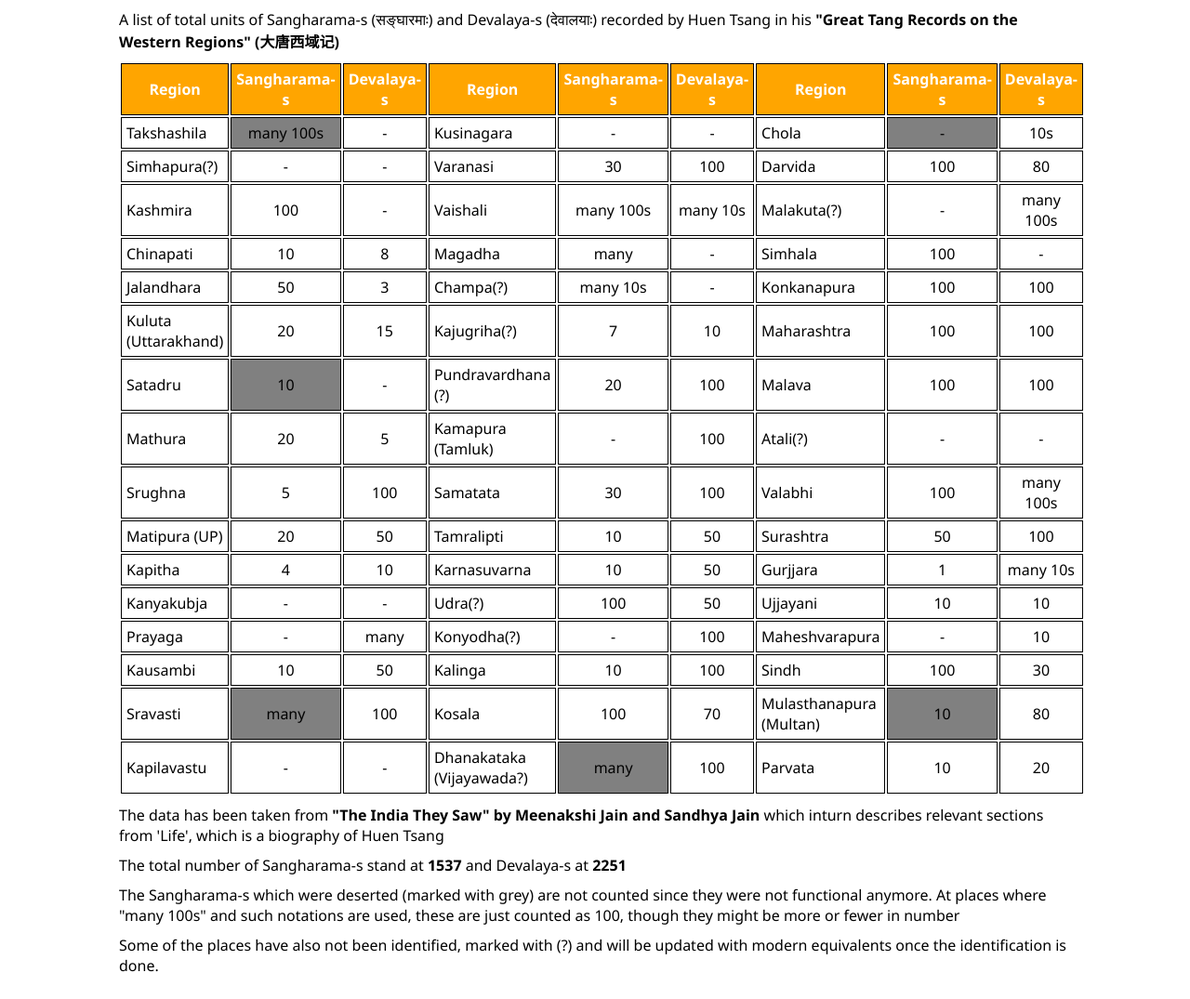
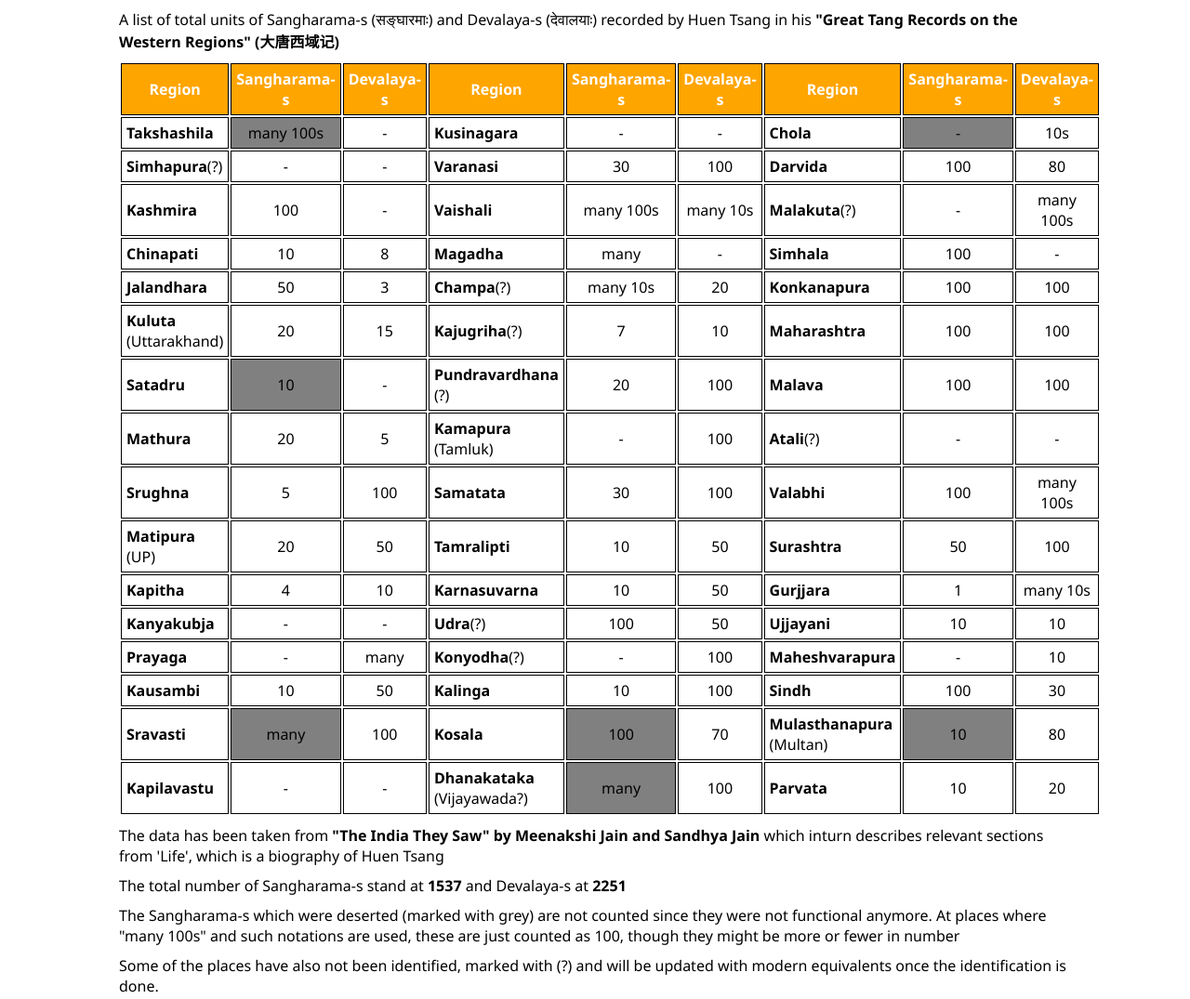
Before and after one commit to raunackt/HuenTsangTemplesCount, a plain HTML site: page index.html in a window 1280 px wide. Shown: the whole page at 93% size. Drawn offline with Linux system fonts and the light colour scheme.

Commit message:
Add files via upload

```diff
--- a/index.html
+++ b/index.html
@@ -22,7 +22,7 @@
 
       .heatMap th {
         background: orange;
-        word-wrap: break-word;
+        /* word-wrap: break-word; */
         text-align: center;
         color: white;
         border: solid 1px black;
@@ -48,6 +48,9 @@
         background: grey;
       }
       .heatMap tr:nth-child(16) td:nth-child(2) {
+        background: grey;
+      }
+      .heatMap tr:nth-child(16) td:nth-child(5) {
         background: grey;
       }
       .heatMap tr:nth-child(17) td:nth-child(5) {
@@ -86,178 +89,178 @@
           <th>Devalaya-s</th>
         </tr>
         <tr>
-          <td>Takshashila</td>
+          <td><strong>Takshashila</strong></td>
           <td>many 100s</td>
           <td>-</td>
-          <td>Kusinagara</td>
+          <td><strong>Kusinagara</strong></td>
           <td>-</td>
           <td>-</td>
-          <td>Chola</td>
+          <td><strong>Chola</strong></td>
           <td>-</td>
           <td>10s</td>
         </tr>
         <tr>
-          <td>Simhapura(?)</td>
+          <td><strong>Simhapura</strong>(?)</td>
           <td>-</td>
           <td>-</td>
-          <td>Varanasi</td>
+          <td><strong>Varanasi</strong></td>
           <td>30</td>
           <td>100</td>
-          <td>Darvida</td>
+          <td><strong>Darvida</strong></td>
           <td>100</td>
           <td>80</td>
         </tr>
         <tr>
-          <td>Kashmira</td>
+          <td><strong>Kashmira</strong></td>
           <td>100</td>
           <td>-</td>
-          <td>Vaishali</td>
+          <td><strong>Vaishali</strong></td>
           <td>many 100s</td>
           <td>many 10s</td>
-          <td>Malakuta(?)</td>
+          <td><strong>Malakuta</strong>(?)</td>
           <td>-</td>
           <td>many 100s</td>
         </tr>
         <tr>
-          <td>Chinapati</td>
+          <td><strong>Chinapati</strong></td>
           <td>10</td>
           <td>8</td>
-          <td>Magadha</td>
+          <td><strong>Magadha</strong></td>
           <td>many</td>
           <td>-</td>
-          <td>Simhala</td>
+          <td><strong>Simhala</strong></td>
           <td>100</td>
           <td>-</td>
         </tr>
         <tr>
-          <td>Jalandhara</td>
+          <td><strong>Jalandhara</strong></td>
           <td>50</td>
           <td>3</td>
-          <td>Champa(?)</td>
+          <td><strong>Champa</strong>(?)</td>
           <td>many 10s</td>
-          <td>-</td>
-          <td>Konkanapura</td>
+          <td>20</td>
+          <td><strong>Konkanapura</strong></td>
           <td>100</td>
           <td>100</td>
         </tr>
         <tr>
-          <td>Kuluta (Uttarakhand)</td>
+          <td><strong>Kuluta</strong> (Uttarakhand)</td>
           <td>20</td>
           <td>15</td>
-          <td>Kajugriha(?)</td>
+          <td><strong>Kajugriha</strong>(?)</td>
           <td>7</td>
           <td>10</td>
-          <td>Maharashtra</td>
+          <td><strong>Maharashtra</strong></td>
           <td>100</td>
           <td>100</td>
         </tr>
         <tr>
-          <td>Satadru</td>
+          <td><strong>Satadru</strong></td>
           <td>10</td>
           <td>-</td>
-          <td>Pundravardhana (?)</td>
+          <td><strong>Pundravardhana</strong> (?)</td>
           <td>20</td>
           <td>100</td>
-          <td>Malava</td>
+          <td><strong>Malava</strong></td>
           <td>100</td>
           <td>100</td>
         </tr>
         <tr>
-          <td>Mathura</td>
+          <td><strong>Mathura</strong></td>
           <td>20</td>
           <td>5</td>
-          <td>Kamapura (Tamluk)</td>
+          <td><strong>Kamapura</strong> (Tamluk)</td>
           <td>-</td>
           <td>100</td>
-          <td>Atali(?)</td>
+          <td><strong>Atali</strong>(?)</td>
           <td>-</td>
           <td>-</td>
         </tr>
         <tr>
-          <td>Srughna</td>
+          <td><strong>Srughna</strong></td>
           <td>5</td>
           <td>100</td>
-          <td>Samatata</td>
+          <td><strong>Samatata</strong></td>
           <td>30</td>
           <td>100</td>
-          <td>Valabhi</td>
+          <td><strong>Valabhi</strong></td>
           <td>100</td>
           <td>many 100s</td>
         </tr>
         <tr>
-          <td>Matipura (UP)</td>
+          <td><strong>Matipura</strong> (UP)</td>
           <td>20</td>
           <td>50</td>
-          <td>Tamralipti</td>
+          <td><strong>Tamralipti</strong></td>
           <td>10</td>
           <td>50</td>
-          <td>Surashtra</td>
+          <td><strong>Surashtra</strong></td>
           <td>50</td>
           <td>100</td>
         </tr>
         <tr>
-          <td>Kapitha</td>
+          <td><strong>Kapitha</strong></td>
           <td>4</td>
           <td>10</td>
-          <td>Karnasuvarna</td>
+          <td><strong>Karnasuvarna</strong></td>
           <td>10</td>
           <td>50</td>
-          <td>Gurjjara</td>
+          <td><strong>Gurjjara</strong></td>
           <td>1</td>
           <td>many 10s</td>
         </tr>
         <tr>
-          <td>Kanyakubja</td>
+          <td><strong>Kanyakubja</strong></td>
           <td>-</td>
           <td>-</td>
-          <td>Udra(?)</td>
+          <td><strong>Udra</strong>(?)</td>
           <td>100</td>
           <td>50</td>
-          <td>Ujjayani</td>
+          <td><strong>Ujjayani</strong></td>
           <td>10</td>
           <td>10</td>
         </tr>
         <tr>
-          <td>Prayaga</td>
+          <td><strong>Prayaga</strong></td>
           <td>-</td>
           <td>many</td>
-          <td>Konyodha(?)</td>
+          <td><strong>Konyodha</strong>(?)</td>
           <td>-</td>
           <td>100</td>
-          <td>Maheshvarapura</td>
+          <td><strong>Maheshvarapura</strong></td>
           <td>-</td>
           <td>10</td>
         </tr>
         <tr>
-          <td>Kausambi</td>
+          <td><strong>Kausambi</strong></td>
           <td>10</td>
           <td>50</td>
-          <td>Kalinga</td>
+          <td><strong>Kalinga</strong></td>
           <td>10</td>
           <td>100</td>
-          <td>Sindh</td>
+          <td><strong>Sindh</strong></td>
           <td>100</td>
           <td>30</td>
         </tr>
         <tr>
-          <td>Sravasti</td>
+          <td><strong>Sravasti</strong></td>
           <td>many</td>
           <td>100</td>
-          <td>Kosala</td>
+          <td><strong>Kosala</strong></td>
           <td>100</td>
           <td>70</td>
-          <td>Mulasthanapura (Multan)</td>
+          <td><strong>Mulasthanapura</strong> (Multan)</td>
           <td>10</td>
           <td>80</td>
         </tr>
         <tr>
-          <td>Kapilavastu</td>
+          <td><strong>Kapilavastu</strong></td>
           <td>-</td>
           <td>-</td>
-          <td>Dhanakataka (Vijayawada?)</td>
+          <td><strong>Dhanakataka</strong> (Vijayawada?)</td>
           <td>many</td>
           <td>100</td>
-          <td>Parvata</td>
+          <td><strong>Parvata</strong></td>
           <td>10</td>
           <td>20</td>
         </tr>
```
